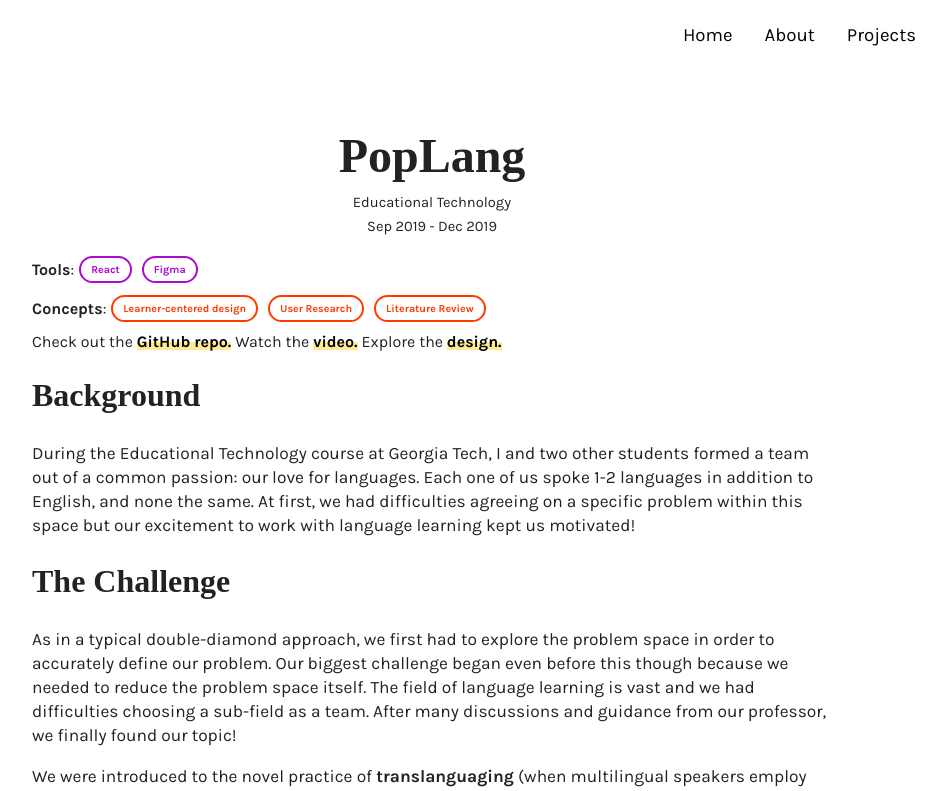
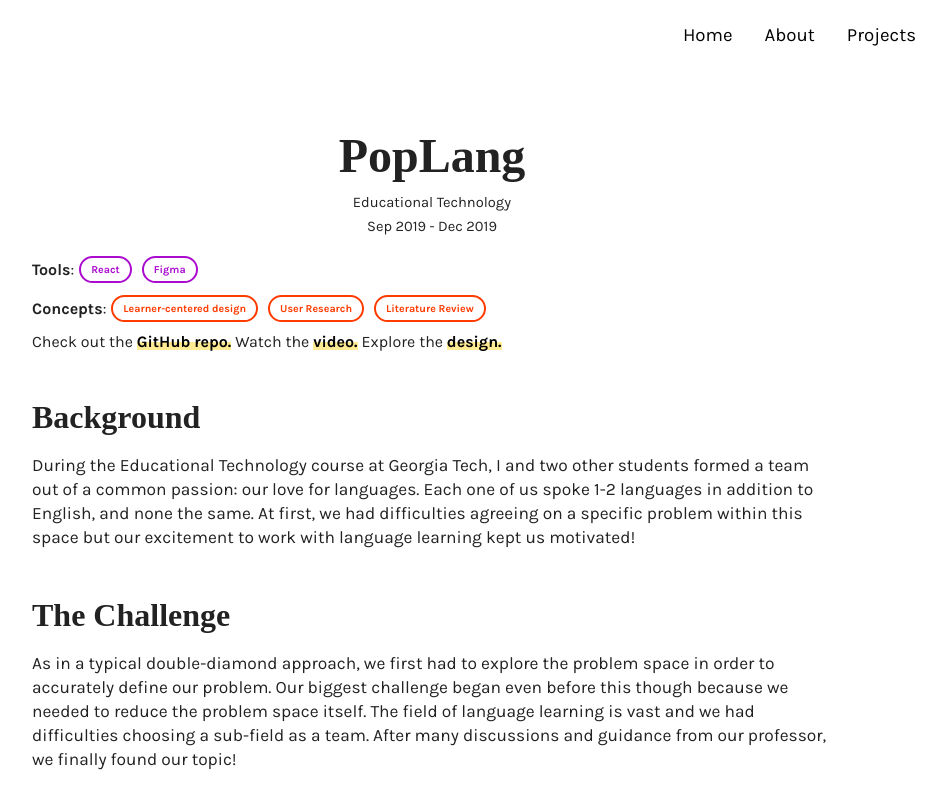
Before and after one commit to marianamatias/marianamatias.github.io, a React (Create React App) app in the folder portfolio/: page /projects/PopLang in a window 1280 px wide. Shown: the top 791 px of the page, without its empty margins (208-1154 px from the left). Built offline with nearby package versions, Linux system fonts and the light colour scheme; a web font is replaced by a local one.

Commit message:
Edit text formatting

```diff
--- a/portfolio/src/components/Pages/ProjectPage.js
+++ b/portfolio/src/components/Pages/ProjectPage.js
@@ -68,7 +68,14 @@ export default styled(ProjectPage)`
 
   h2 {
     font-size: 2rem;
+    margin-top: 3rem;
+    margin-bottom: 0;
   }
+
+  h3 {
+    margin-top: 3rem;
+  }
+
   img {
     width: 100%;
   }
```
Also changed, not shown: portfolio/src/components/Projects/Wisteria.js (+1 -8 lines).
